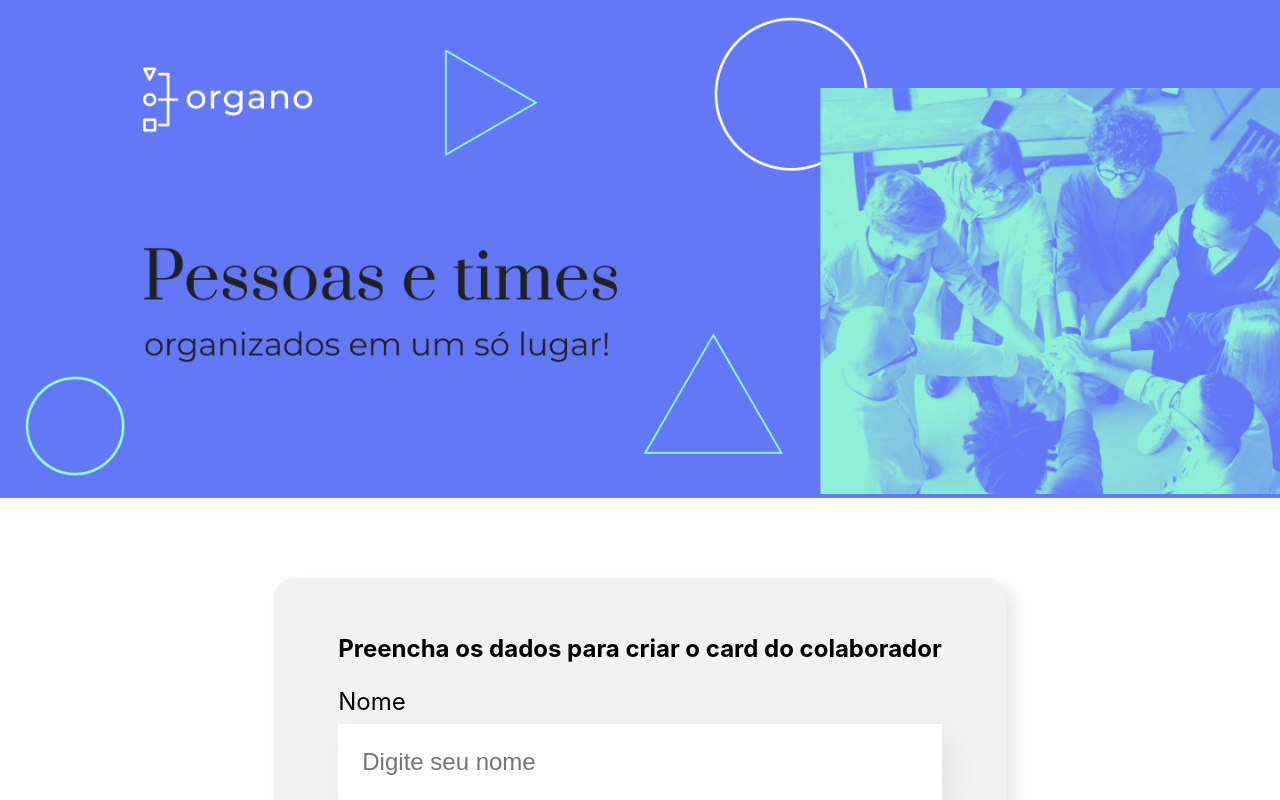
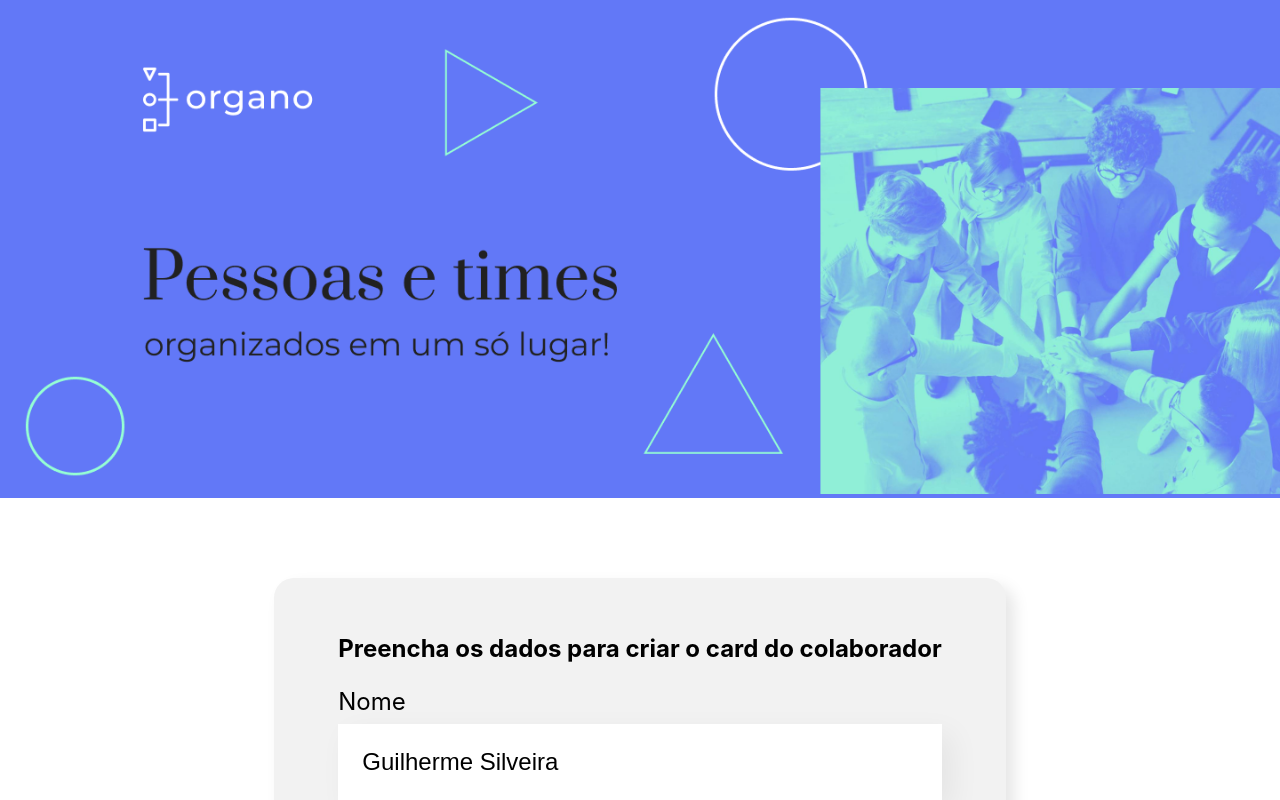
Before and after one commit to matheusrodacki/react-organo, a React (Create React App) app: page / in a window 1280 px wide. Shown: the top 800 px of the page. Built offline with nearby package versions, Linux system fonts and the light colour scheme; the HTML template or start-up script is replaced by a standard one.

Commit message:
define um estado para o valorInput

```diff
--- a/src/components/CampoTexto/CampoTexto.js
+++ b/src/components/CampoTexto/CampoTexto.js
@@ -1,10 +1,20 @@
+import { useState } from 'react';
 import './CampoTexto.css';
 
 export const CampoTexto = (props) => {
+  //let valorInput = 'Guilherme Silveira';
+
+  const [valorInput, setValorInput] = useState('Guilherme Silveira');
+
+  const aoDigitado = (evento) => {
+    setValorInput(evento.target.value);
+    console.log(valorInput);
+  };
+
   return (
     <div className='campo-texto'>
       <label>{props.label}</label>
-      <input required={props.required} placeholder={props.placeholder} />
+      <input value={valorInput} onChange={aoDigitado} required={props.required} placeholder={props.placeholder} />
     </div>
   );
 };
```
